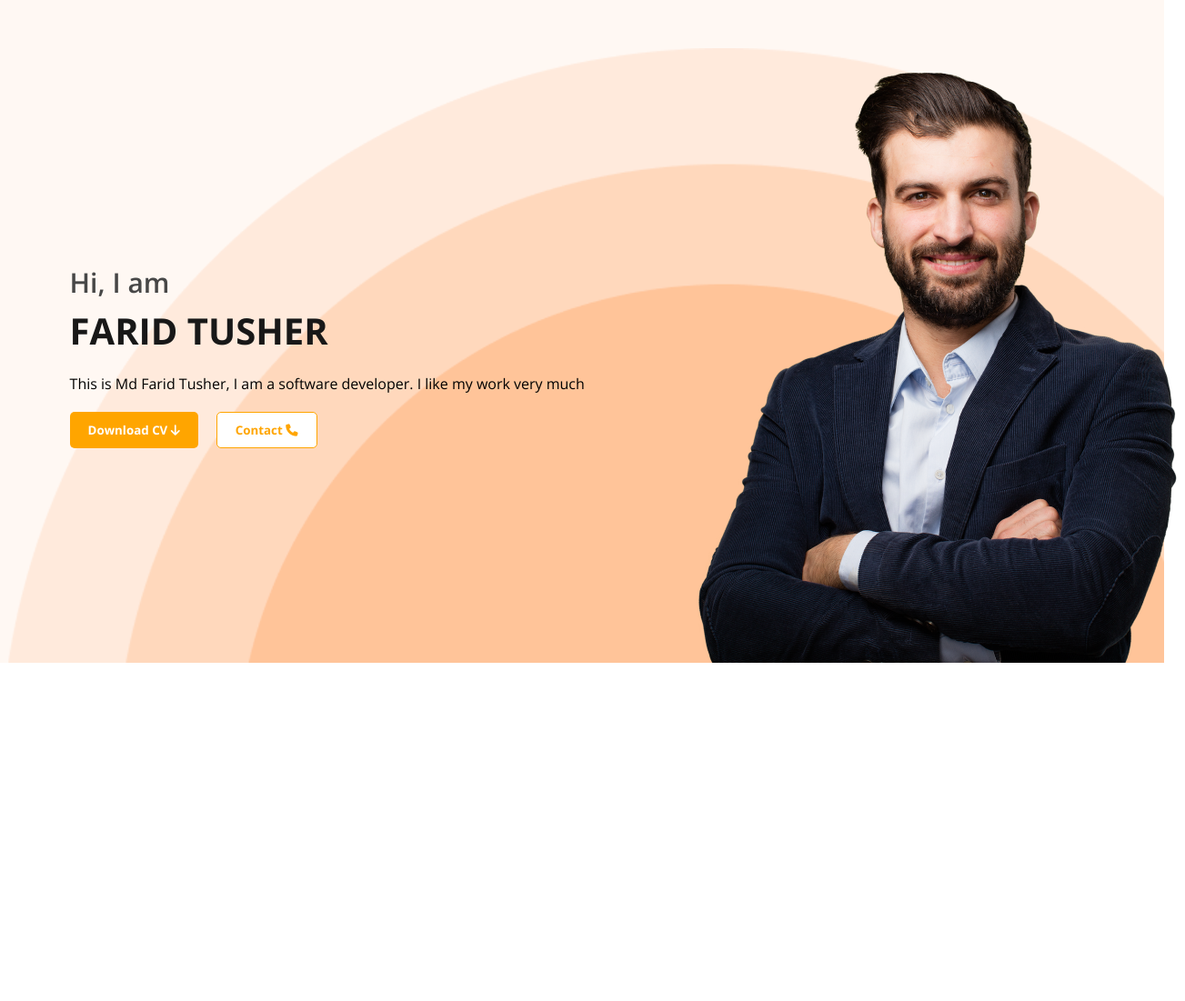
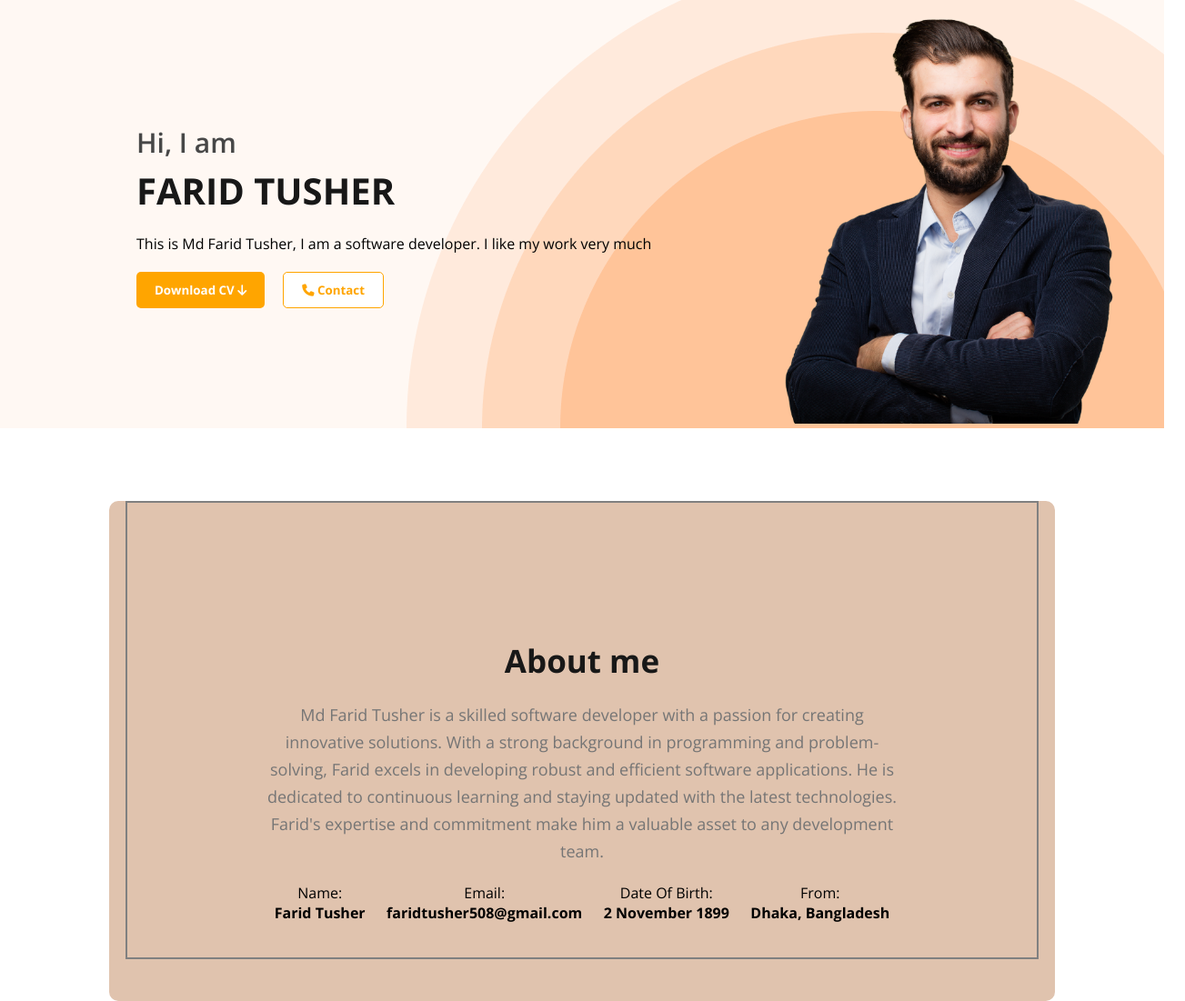
Before and after one commit to Faridtusher/portfolio-design, a plain HTML site: page index.html in a window 1280 px wide. Shown: the part 105-1206 px from the top of the page at 91% size, 1303 px wide, since content can reach past the window. Before the commit the page ends 839 px from the top, so only its background shows below. Drawn offline with nearby package versions, Linux system fonts and the light colour scheme.

Commit message:
conplete-about-details

```diff
--- a/index.html
+++ b/index.html
@@ -13,7 +13,7 @@
    <section class="headerContainer">
       <header>
          <nav class="navContainer">
-            <h1 class="navlogo">Ma<span>r</span>y</h1>
+            <h1 class="navlogo">Fa<span>r</span>id</h1>
             <div class="navDetails">
                <ul class="navMenusContainer">
                   <li><a href="">Portfolio</a></li>
@@ -23,15 +23,14 @@
             </div>
          </nav>
       </header>
-
       <section class="topTextContainer">
-         <div>
+         <div class="banner-content">
             <h2>Hi, I am</h2>
             <h1>FARID TUSHER</h1>
             <P>This is Md Farid Tusher, I am a software developer. I like my work very much</P>
             <div class="btnHandel">
-               <button class="button">Download CV   <i class="fa-solid fa-arrow-down"></i></button>
-               <button class="contactbtn">Contact <i class="fa-solid fa-phone"></i></button>
+               <button class="button">Download CV <i class="fa-solid fa-arrow-down"></i></button>
+               <button class="contactbtn"><i class="fa-solid fa-phone"></i> Contact</button>
             </div>
          </div>
 
@@ -43,7 +42,38 @@
 
 
 
-   <main></main>
+   <main>
+      <section class="aboutContainer">
+         <div class="aboutDetails">
+            <h1 class="aboutTitle">About me</h1>
+            <p class="aboutBlog">Md Farid Tusher is a skilled software developer with a passion for creating innovative solutions. With a
+               strong background in programming and problem-solving, Farid excels in developing robust and efficient
+               software applications. He is dedicated to continuous learning and staying updated with the latest
+               technologies. Farid's expertise and commitment make him a valuable asset to any development team.</p>
+
+            <div class="aboutInfo">
+               <div>
+                  <p>Name:</p>
+                  <h4>Farid Tusher</h4>
+               </div>
+               <div>
+                  <p>Email:</p>
+                  <h4>faridtusher508@gmail.com</h4>
+               </div>
+               <div>
+                  <p>Date Of Birth:</p>
+                  <h4>2 November 1899</h4>
+               </div>
+               <div>
+                  <p>From:</p>
+                  <h4>Dhaka, Bangladesh</h4>
+               </div>
+            </div>
+         </div>
+
+
+      </section>
+   </main>
 
 
 
--- a/styles/style.css
+++ b/styles/style.css
@@ -8,6 +8,12 @@
 
 .headerContainer{
    background: rgb(255, 248, 243);
+   display: flex;
+   flex-direction: column;
+   margin-bottom: 80px;
+   background-image:url('../images/header_bg.png') ;
+   background-repeat: no-repeat;
+   background-position: bottom right;
 }
 
 
@@ -76,18 +82,15 @@
 /* Top details style */
 
 .topTextContainer{
-   margin-top: 100px;
-   background-image: url('/images/header_bg.png');
-   background-repeat: no-repeat;
-   background-size: cover;
+   margin: 50px 200px 0px 150px;
    display: flex;
-   justify-content: space-evenly;
+   justify-content: space-between;
    align-items: center;
 }
 
+
 .topTextContainer h1{
    color: rgb(24, 24, 24);
-   font-family: Open Sans;
    font-size: 40px;
    font-weight: 700;
    margin-bottom: 20px;
@@ -100,7 +103,6 @@
    font-weight: 600;
    margin-bottom: 5px;
 }
-
 
 .btnHandel{
   margin-top: 20px;
@@ -122,7 +124,61 @@
    color: white;
 }
 
-.personeImg{
-   width: 484px;
-   height: 676px;
+.personeImg {
+   /* background-image: url('/images/header_bg.png');
+   background-repeat: no-repeat;
+   background-size: cover; */
+   width: 250px;
+
 }
+
+.personeImg img{
+    width: 400px;
+}
+
+
+/* style for about section */
+
+.aboutContainer{
+   width: 1040px;
+   height: 550px;
+   border-radius: 10px;
+   background: rgb(224, 195, 174);
+   margin: auto;
+}
+
+.aboutDetails{
+   text-align: center;
+   width: 700px;
+   height: 200px;
+   margin: 0px auto;
+   padding: 150px 150px;
+   border: 2px solid gray;
+
+}
+
+.aboutTitle{
+   margin-bottom: 20px;
+   color: rgb(24, 24, 24);
+   font-size: 35px;
+   font-weight: 700;
+   line-height: 48px;
+   letter-spacing: 0%;
+   text-align: center;
+}
+
+.aboutBlog{
+  margin-bottom: 20px;
+   color: rgb(117, 117, 117);
+   font-size: 18px;
+   font-weight: 400;
+   line-height: 30px;
+   letter-spacing: 0%;
+   text-align: center;
+}
+
+.aboutInfo{
+   margin-top: 20px;
+   display: flex;
+   justify-content: space-around;
+}
```
